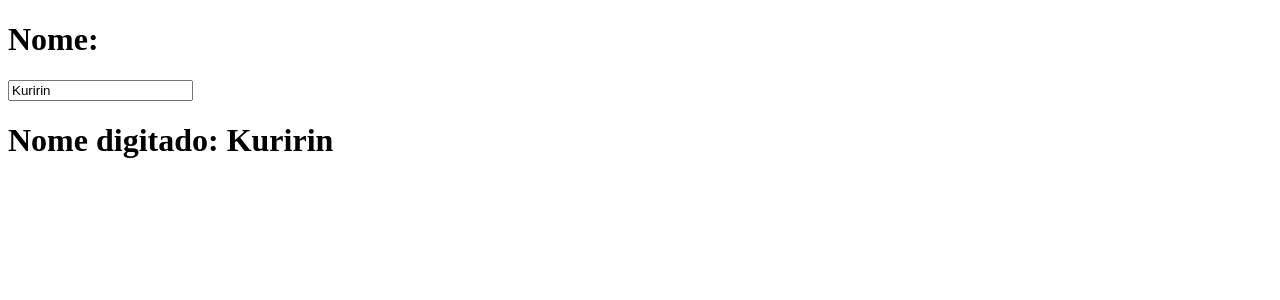
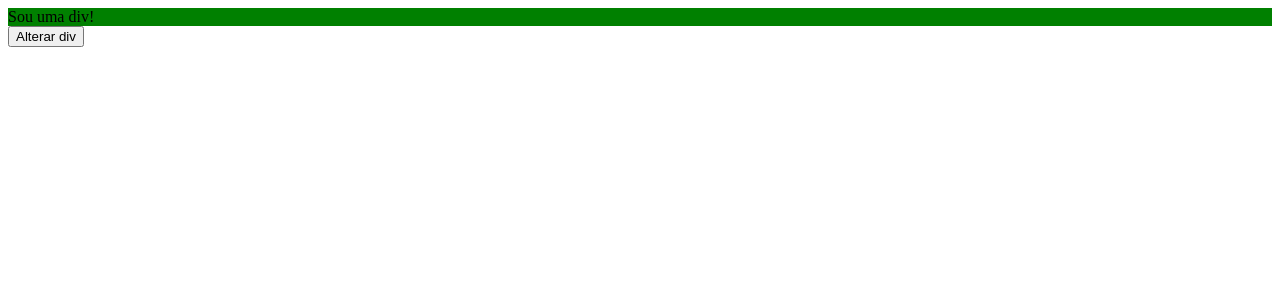
Before and after one commit to thiago-desenv/fundamentos-angular, an Angular app: page / in a window 1280 px wide. Shown: the top 300 px of the page. Built offline with nearby package versions, Linux system fonts and the light colour scheme.

Commit message:
Usado a diretiva *ngIf

```diff
--- a/src/app/app.component.html
+++ b/src/app/app.component.html
@@ -1,7 +1,11 @@
-<h1>Nome:</h1>
+<div style="background-color: green;" *ngIf="minhaProp">Sou uma div!</div>
+
+<button (click)="toggleProp()">Alterar div</button>
+
+<!-- <h1>Nome:</h1>
 <input type="text" [(ngModel)]="name" (ngModelChange)="handleInputChange($event)">
 
-<h1>Nome digitado: {{ name }}</h1>
+<h1>Nome digitado: {{ name }}</h1> -->
 
 <!--
   [ngModel]="name" <-- Input
--- a/src/app/app.component.ts
+++ b/src/app/app.component.ts
@@ -6,11 +6,17 @@ import { Component } from '@angular/core';
   styleUrls: ['./app.component.scss']
 })
 export class AppComponent {
-  name: string = 'Kuririn';
+  minhaProp = true;
 
-  handleInputChange(event: any) {
-    console.log(event);
+  toggleProp() {
+    this.minhaProp = !this.minhaProp;
   }
+
+  // name: string = 'Kuririn';
+
+  // handleInputChange(event: any) {
+  //   console.log(event);
+  // }
 
   // inputText = "Texto inicial alterado";
   // inputType = "text";
```
